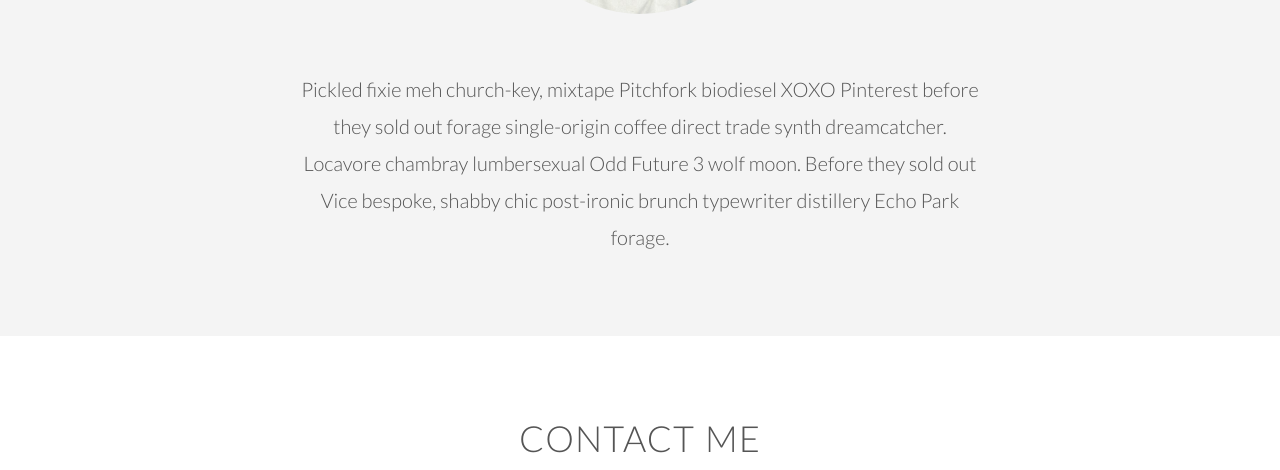
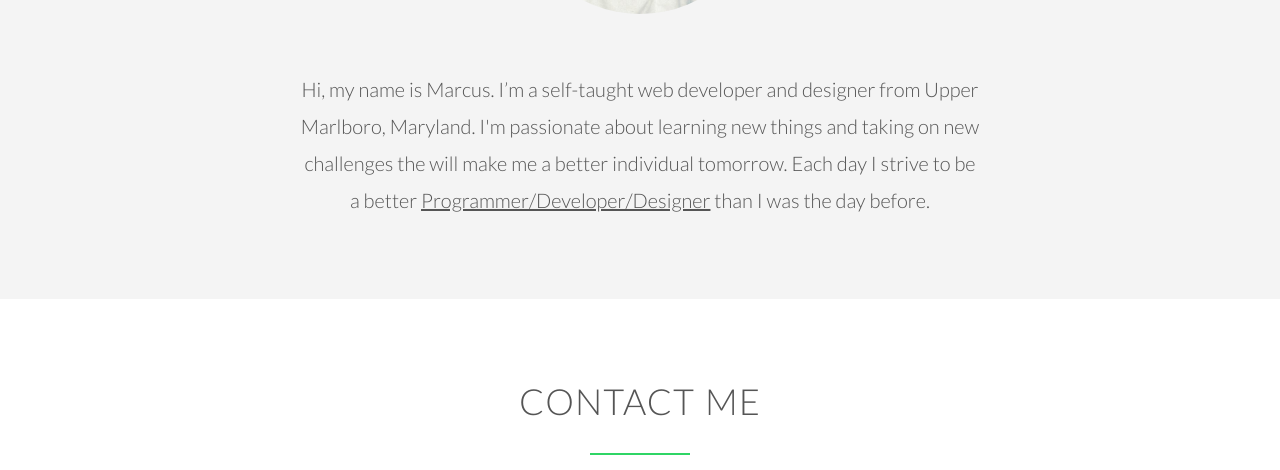
Before and after one commit to wavymav/wavymav, a plain HTML site: page index.html in a window 1280 px wide. Shown: the part 1967-2437 px from the top of the page. Drawn offline with nearby package versions, Linux system fonts and the light colour scheme.

Commit message:
update adout-body

```diff
--- a/index.html
+++ b/index.html
@@ -97,7 +97,7 @@
             </div>
             <div class="row">
                 <p class="about-body">
-                     Pickled fixie meh church-key, mixtape Pitchfork biodiesel XOXO Pinterest before they sold out forage single-origin coffee direct trade synth dreamcatcher. Locavore chambray lumbersexual Odd Future 3 wolf moon. Before they sold out Vice bespoke, shabby chic post-ironic brunch typewriter distillery Echo Park forage.
+                     Hi, my name is Marcus. I’m a self-taught web developer and designer from Upper Marlboro, Maryland. I'm passionate about learning new things and taking on new challenges the will make me a better individual tomorrow. Each day I strive to be a better <span>Programmer/Developer/Designer</span> than I was the day before.
                 </p>
             </div>
         </section>
--- a/public/css/style.css
+++ b/public/css/style.css
@@ -283,6 +283,10 @@ header {
     text-align: center;
 }
 
+.about-body span {
+    text-decoration: underline;
+}
+
 /*--------------------------------------------*/
 /* CONTACT ME */
 /*--------------------------------------------*/
```
